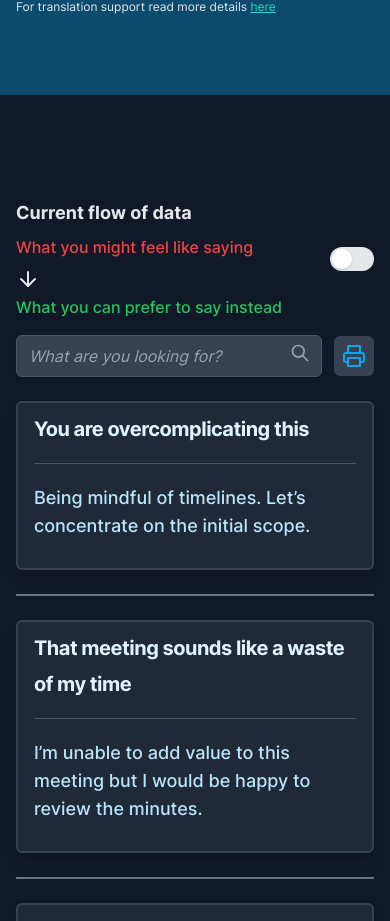
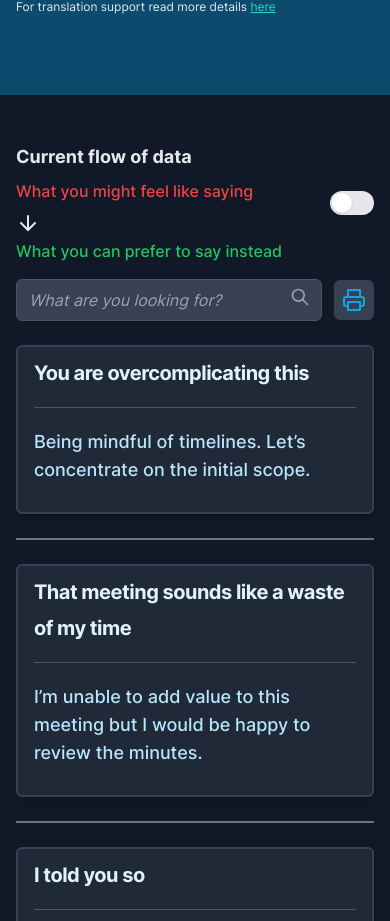
Before and after one commit to AkashRajpurohit/howtoprofessionallysay, a Next.js app: page / in a window 390 px wide. Shown: the part 784-1705 px from the top of the page. Built offline with nearby package versions, Linux system fonts and the light colour scheme.

Commit message:
feat: :lipstick: cosmetic changes

```diff
--- a/components/LayoutWrapper.tsx
+++ b/components/LayoutWrapper.tsx
@@ -9,8 +9,8 @@ const LayoutWrapper: FunctionComponent<ILayoutWrapperProps> = ({
   return (
     <div className="mx-auto flex min-h-[50vh] flex-col-reverse justify-evenly px-4 py-8 lg:flex-row xl:gap-6 xl:px-0">
       <aside className="w-0 print:hidden print:h-0 xl:h-screen 2xl:w-80"></aside>
-      <main className="mb-auto w-full lg:max-w-3xl">{children}</main>
-      <aside className="top-0 pt-12 print:hidden print:h-0 lg:sticky lg:h-screen lg:w-80">
+      <main className="my-4 mb-auto w-full lg:max-w-3xl">{children}</main>
+      <aside className="top-0 pt-0 print:hidden print:h-0 lg:sticky lg:h-screen lg:w-80 lg:pt-12">
         <Sidebar />
       </aside>
     </div>
--- a/components/Sidebar.tsx
+++ b/components/Sidebar.tsx
@@ -4,7 +4,7 @@ import Share from './Share';
 
 const Sidebar: FunctionComponent = (): JSX.Element => {
   return (
-    <div className="space-y-6">
+    <div className="lg:space-y-6">
       <div className="hidden lg:block">
         <Share />
       </div>
--- a/styles/globals.css
+++ b/styles/globals.css
@@ -42,7 +42,7 @@
 }
 
 #carbonads > span {
-  @apply relative block w-full rounded-md bg-gray-700 p-3;
+  @apply relative block w-full rounded-md border-2 border-gray-700 bg-gray-800 p-3;
   box-shadow: 0 0 1px 1px hsla(0, 0%, 0%, 0.05),
     0 0 2px 2px hsla(0, 0%, 0%, 0.05), 0 0 4px 4px hsla(0, 0%, 0%, 0.05);
 }
@@ -56,11 +56,11 @@
 }
 
 #carbonads .carbon-text {
-  @apply mb-3 text-xs leading-6 text-gray-100 md:text-sm;
+  @apply mb-3 text-sm leading-4 text-gray-100 lg:text-xs;
 }
 
 #carbonads .carbon-poweredby {
-  @apply absolute bottom-0 right-0 flex justify-end p-2 text-[8px] font-medium uppercase tracking-wider text-gray-200 lg:p-4 lg:font-semibold;
+  @apply absolute bottom-0 right-0 flex justify-end p-2 text-[8px] font-semibold uppercase tracking-tight text-gray-200;
 }
 
 @media print {
```
